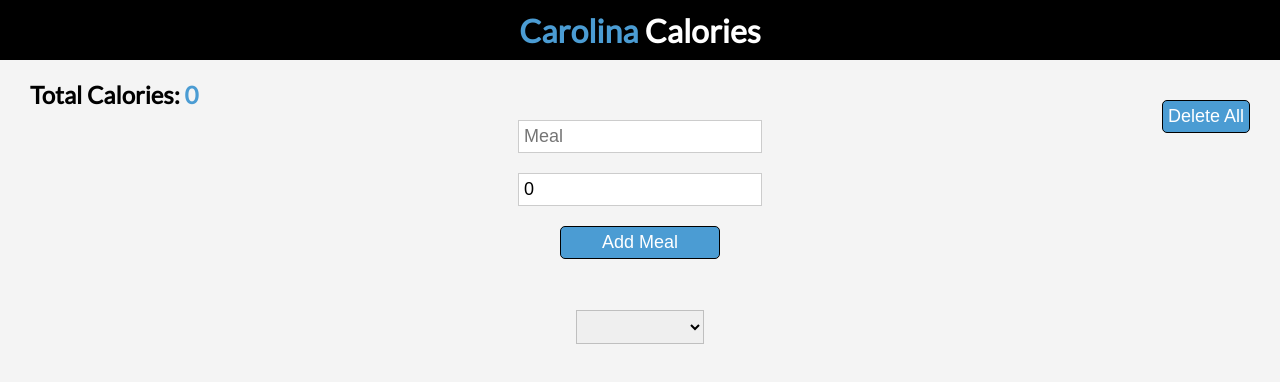
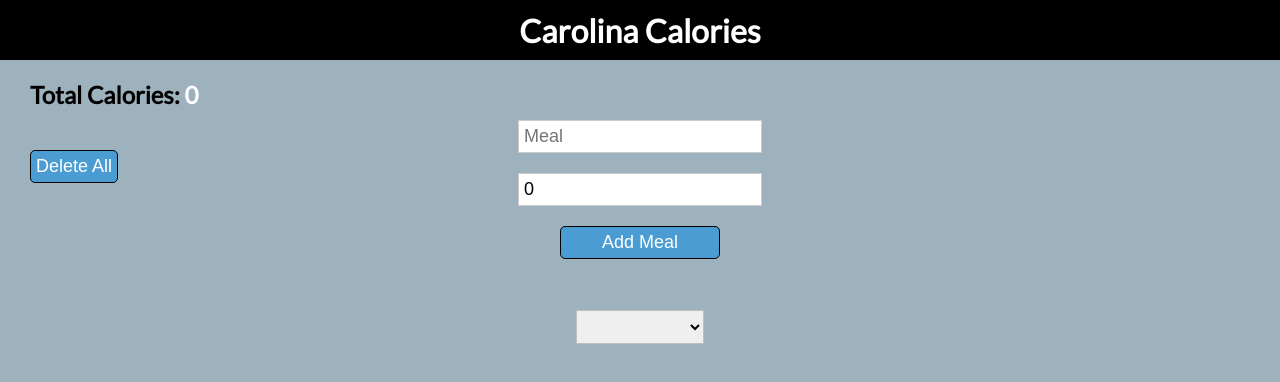
Before and after one commit to comp426-2022-spring/a99-rotanev, a React (Create React App) app in the folder my-react-app/src/caloriesTracker/calories-tracker-app/: page / in a window 1280 px wide. Shown: the top 382 px of the page. Built offline with nearby package versions, Linux system fonts and the light colour scheme.

Commit message:
updated documentation

```diff
--- a/my-react-app/src/caloriesTracker/calories-tracker-app/src/App.css
+++ b/my-react-app/src/caloriesTracker/calories-tracker-app/src/App.css
@@ -2,7 +2,7 @@
   position: relative;
   height: 100vh;
   width: 100%;
-  background: #f4f4f4f4;
+  background: #9eb2be;
   overflow-x: hidden;
 }
 
@@ -18,7 +18,7 @@
 }
 
 span {
-  color: #4B9CD3;
+  color: #ffffff;
 }
 
 .app__controls__counter {
@@ -28,8 +28,8 @@ span {
 
 .app__controls__delete {
   position: fixed;
-  top: 100px;
-  right: 30px;
+  top: 150px;
+  left: 30px;
   height: 10vh;
 }
 
```
Also changed, not shown: 4 other files (tests, documents, lock files or other folders).
